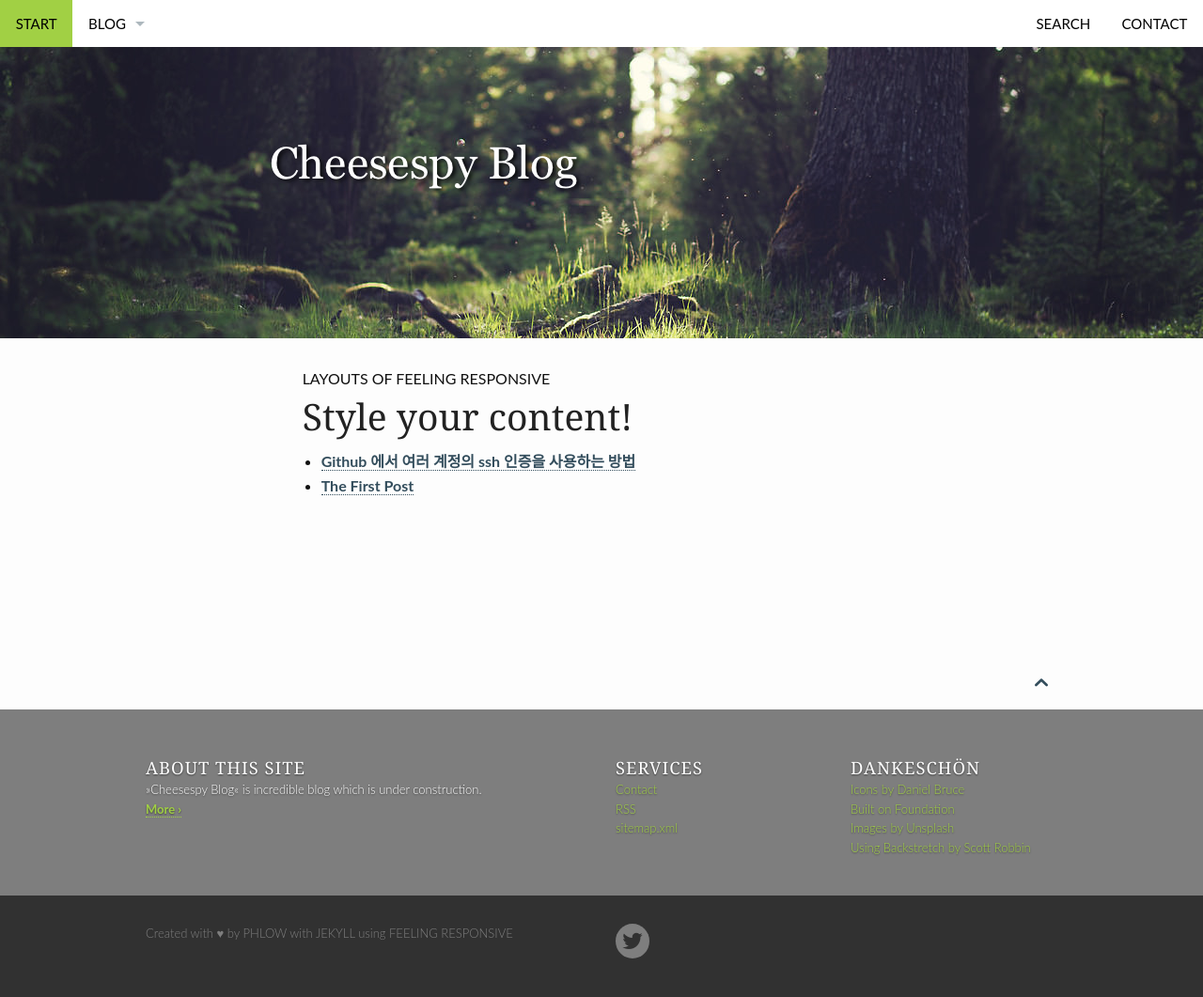
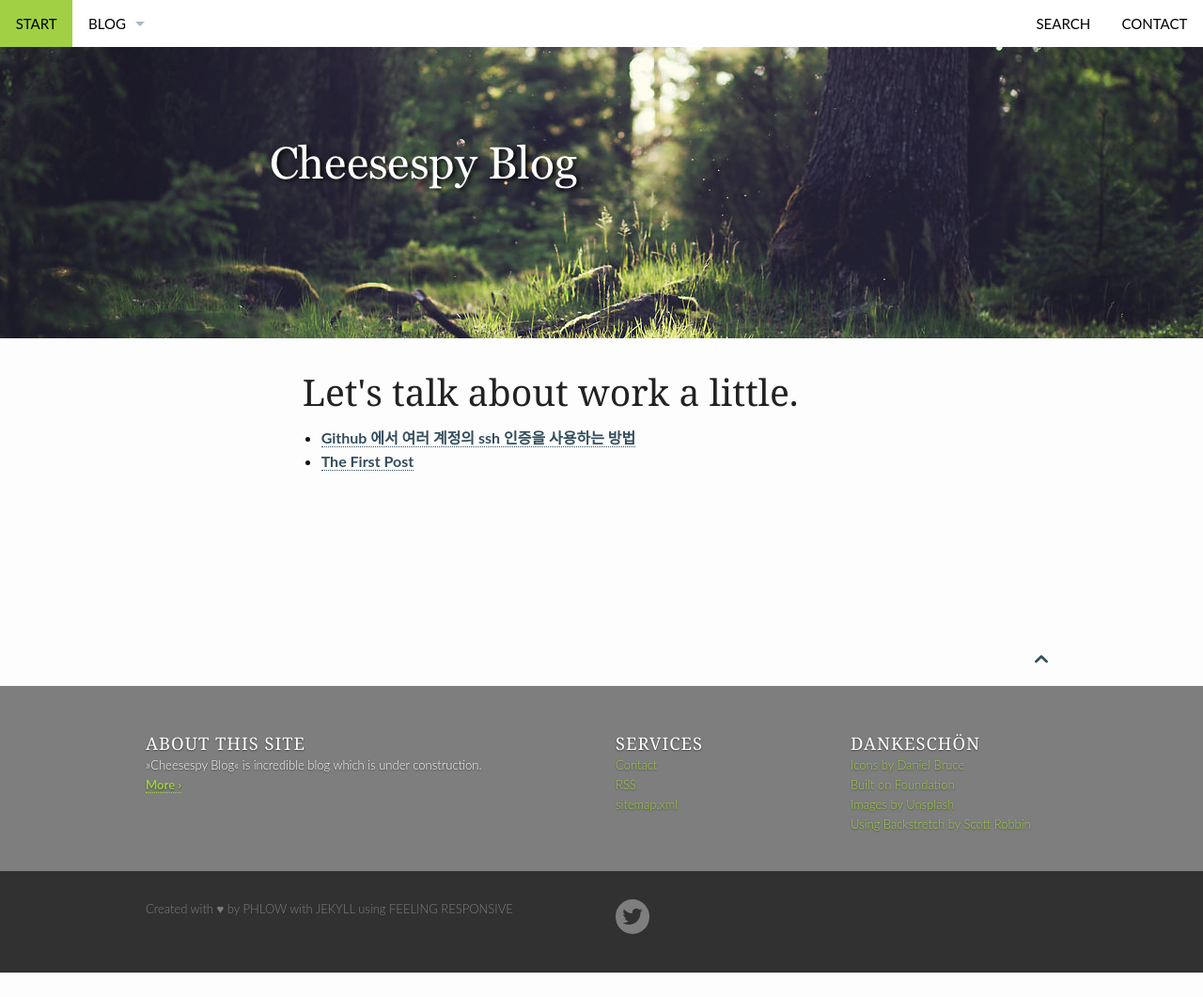
Before and after one commit to cheesespy/cheesespy.github.com, a Jekyll site: the page built from pages/development.md, in a window 1280 px wide. Shown: the whole page at 94% size. Built offline with Jekyll 4.4.1, drawn with Linux system fonts in a browser that asks for light colours; after the commit the page ends 1035 px from its top, so only the background shows below that.

Commit message:
change heading

```diff
--- a/pages/development.md
+++ b/pages/development.md
@@ -1,8 +1,8 @@
 ---
 layout: page
 show_meta: false
-title: "Style your content!"
-subheadline: "Layouts of Feeling Responsive"
+title: "Let's talk about work a little."
+subheadline:
 header:
    image_fullwidth: "header_unsplash_5.jpg"
 permalink: "/development/"
```
